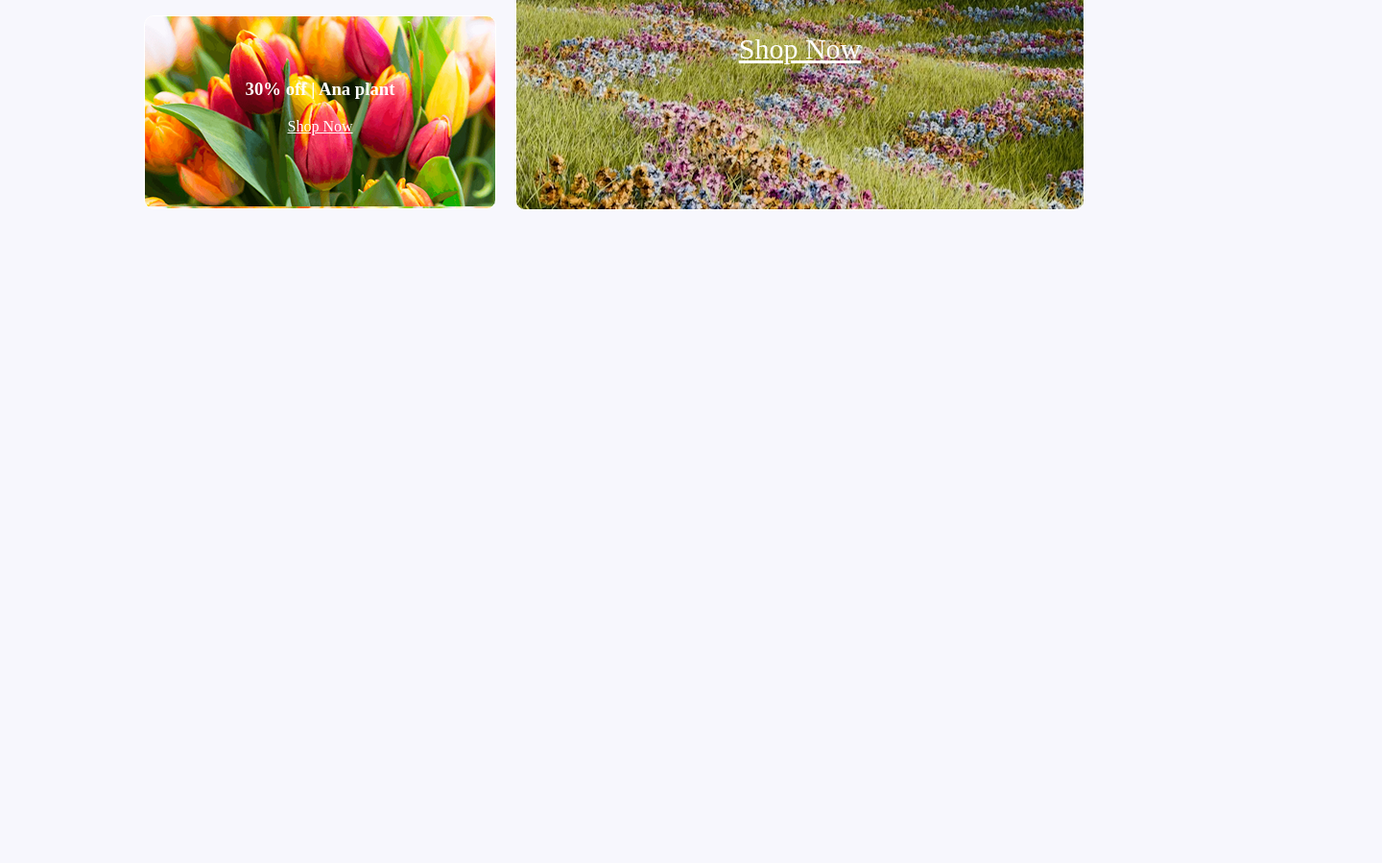
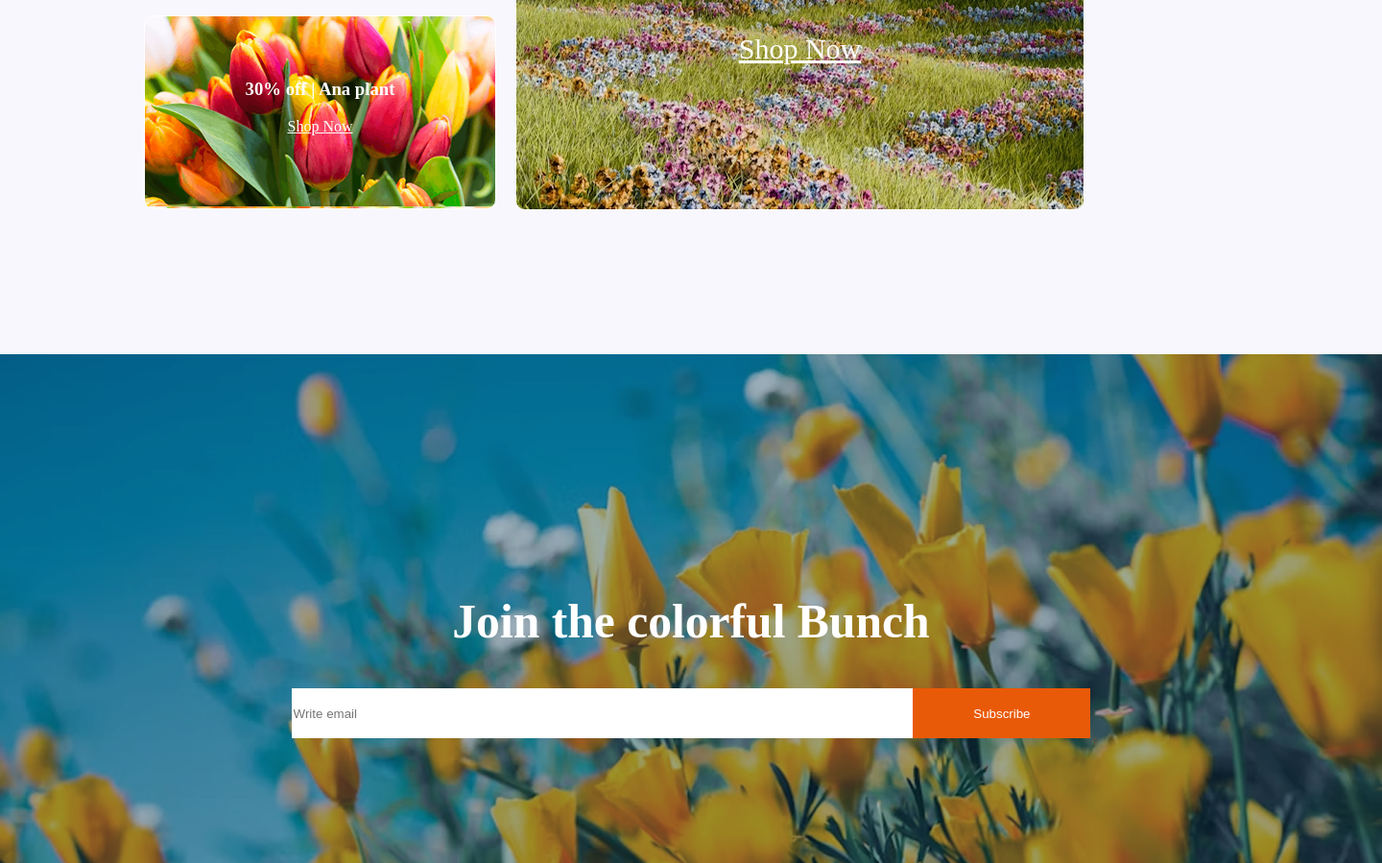
Before and after one commit to Md-Abu-Talha/Second_Assignment, a plain HTML site: page index.html in a window 1280 px wide. Shown: the part 3333-4232 px from the top of the page at 96% size, 1440 px wide, since content can reach past the window. Before the commit the page ends 3602 px from the top, so only its background shows below. Drawn offline with Linux system fonts and the light colour scheme.

Commit message:
Main Section Complete

```diff
--- a/index.html
+++ b/index.html
@@ -127,6 +127,14 @@
                 </div>
             </div>
         </section>
+
+        <section class="join-section">
+            <div class="sub-sec">
+                <h1 class="join-title">Join the colorful Bunch</h1>
+                <input class="email" type="email" placeholder="Write email">
+                <button class="sub-btn">Subscribe</button>
+            </div>
+        </section>
     </main>
 
     <footer>
--- a/style.css
+++ b/style.css
@@ -214,3 +214,37 @@ nav{
 .lc-2{
     margin-top: 150px;
 }
+
+
+
+
+.join-section{
+    height: 530px;
+    width: 1440px;
+    background-image: url(/assets/news-letter-bg.png);
+    text-align: center;
+    margin-top: 150px;
+
+}
+
+.join-title{
+    color: white;
+    font-size: 3.1rem;
+    padding-top: 250px;
+}
+
+.email{
+    height: 50px;
+    width: 645px;
+    border: none;
+}
+
+.sub-btn{
+    height: 52px;
+    width: 185px;
+    margin-left: -5.2px;
+    border: none;
+    background-color: #E95A08;
+    color: white;
+    cursor: pointer;
+}
```
